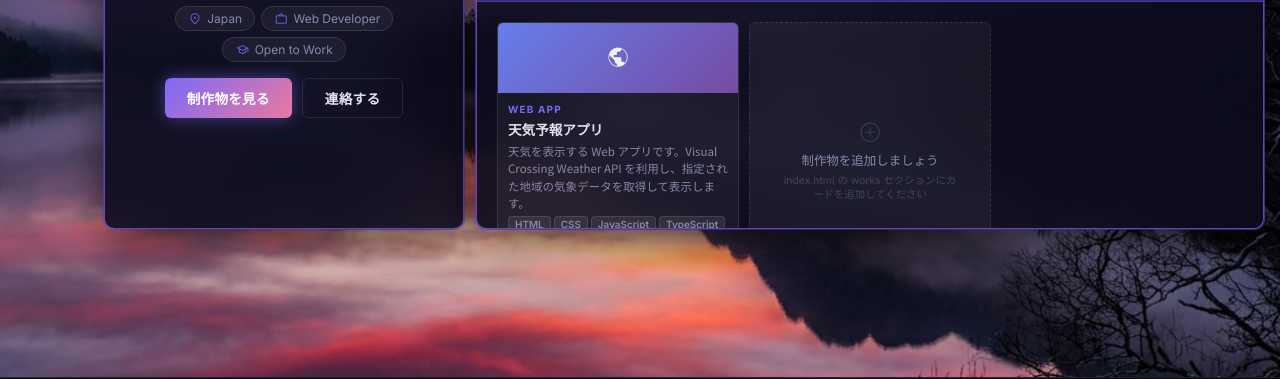
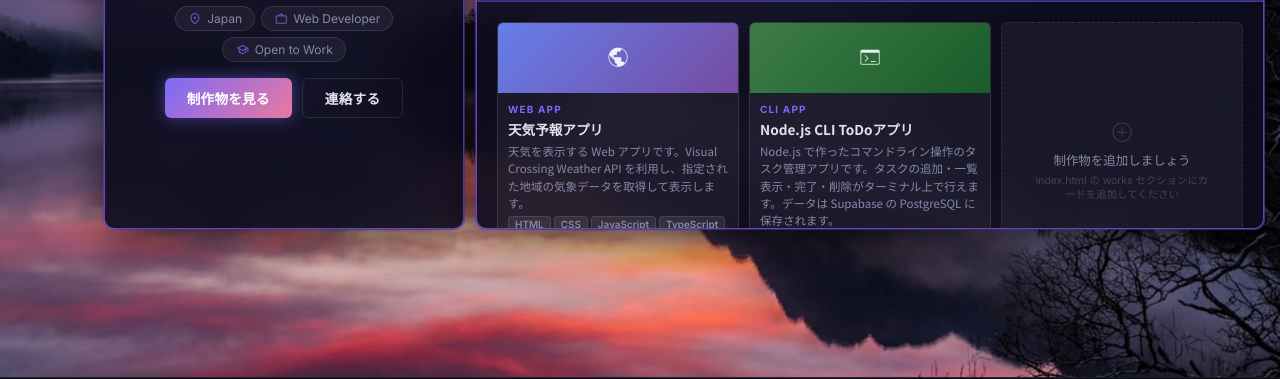
Before and after one commit to saku9919/roadmap-projects, a plain HTML site: page docs/index.html in a window 1280 px wide. Both pictures are taken after a click on the button "制作物を見る". Shown: the part 379-758 px from the top of the page. Drawn offline with nearby package versions, Linux system fonts and the light colour scheme.

Commit message:
CLIのTodoアプリ実績追加

```diff
--- a/docs/index.html
+++ b/docs/index.html
@@ -187,6 +187,29 @@
                 </div>
               </div>
             </article>
+            <article class="work-card" id="work-2">
+              <div class="work-card__thumb" style="background: linear-gradient(135deg, #3d7c47 0%, #1a5c2a 100%);">
+                <span class="work-card__thumb-icon material-symbols-outlined">terminal</span>
+              </div>
+              <div class="work-card__body">
+                <span class="work-card__tag">CLI App</span>
+                <h3 class="work-card__title">Node.js CLI ToDoアプリ</h3>
+                <p class="work-card__desc">Node.js で作ったコマンドライン操作のタスク管理アプリです。タスクの追加・一覧表示・完了・削除がターミナル上で行えます。データは Supabase の PostgreSQL に保存されます。
+                </p>
+                <div class="work-card__tech">
+                  <span class="tech-tag">Node.js</span>
+                  <span class="tech-tag">JavaScript</span>
+                  <span class="tech-tag">CLI</span>
+                  <span class="tech-tag">Supabase</span>
+                  <span class="tech-tag">PostgreSQL</span>
+                </div>
+                <div class="work-card__links">
+                  <a href="https://github.com/saku9919/nodejs-cli"
+                    target="_blank" rel="noopener noreferrer"
+                    class="work-card__link" id="work-2-code">GitHub</a>
+                </div>
+              </div>
+            </article>
             <div class="work-card work-card--empty" id="work-add">
               <div class="work-card--empty__inner">
                 <span class="work-card--empty__icon material-symbols-outlined">add_circle</span>
```
